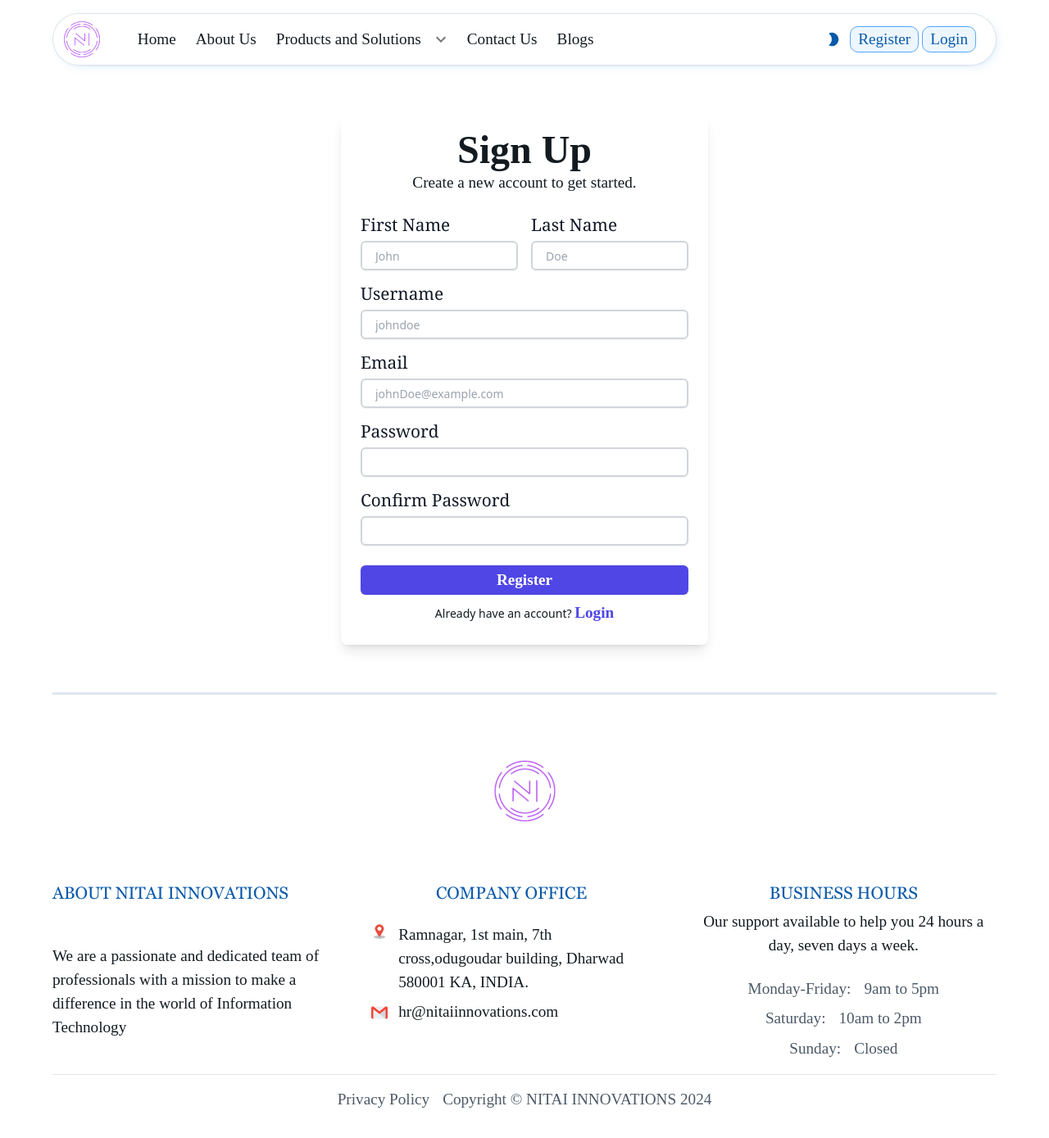
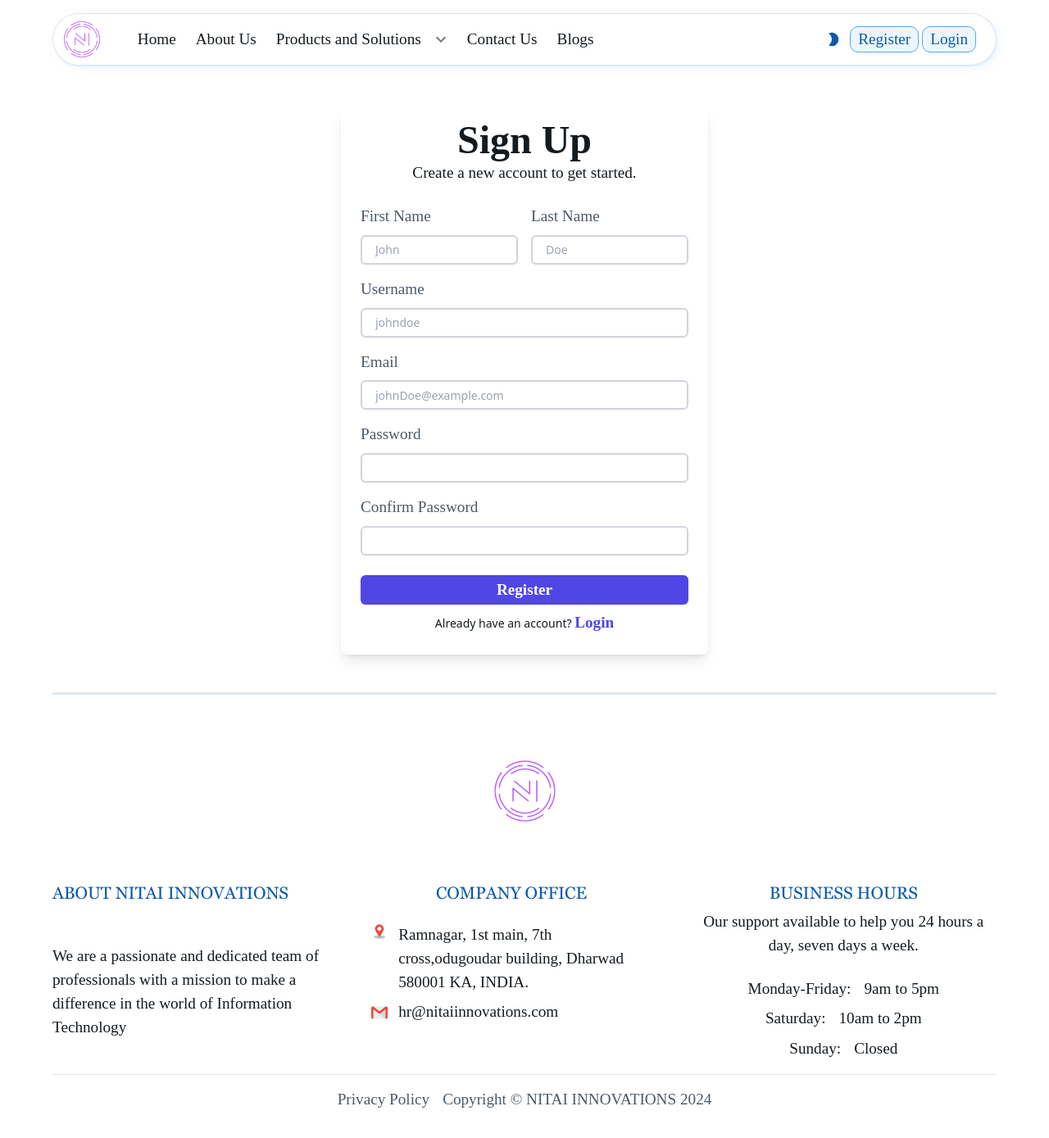
Before and after one commit to Ganesh-Mk/nitaiinnovations, a React (Vite) app in the folder frontend/: page /register in a window 1280 px wide. Shown: the whole page at 82% size. Built offline with nearby package versions, Linux system fonts and the light colour scheme; no server answers.

Commit message:
fixed minor bugs

```diff
--- a/frontend/src/Components/DropDownButton.jsx
+++ b/frontend/src/Components/DropDownButton.jsx
@@ -16,6 +16,10 @@ export default function DropDownButton({ toggleDrawer }) {
 
   const handleClose = () => {
     setAnchorEl(null);
+  };
+  const handleMenuItemClick = () => {
+    handleClose();
+    toggleDrawer(false)(); // Close the navbar
   };
 
   return (
@@ -49,7 +53,7 @@ export default function DropDownButton({ toggleDrawer }) {
         }}
       >
         <Link to="/cyberSecurity" style={{ textDecoration: "none" }}>
-          <MenuItem onClick={handleClose}>
+          <MenuItem onClick={handleMenuItemClick}>
             <Typography variant="p" color="text.primary">
               Cyber Security
             </Typography>
@@ -57,7 +61,7 @@ export default function DropDownButton({ toggleDrawer }) {
         </Link>
 
         <Link to="/cloudService" style={{ textDecoration: "none" }}>
-          <MenuItem onClick={handleClose}>
+          <MenuItem onClick={handleMenuItemClick}>
             <Typography variant="p" color="text.primary">
               Cloud Services
             </Typography>
@@ -65,7 +69,7 @@ export default function DropDownButton({ toggleDrawer }) {
         </Link>
 
         <Link to="/AIML" style={{ textDecoration: "none" }}>
-          <MenuItem onClick={handleClose}>
+          <MenuItem onClick={handleMenuItemClick}>
             <Typography variant="p" color="text.primary">
               AI & ML
             </Typography>
--- a/frontend/src/Components/Footer.jsx
+++ b/frontend/src/Components/Footer.jsx
@@ -171,28 +171,16 @@ export default function Footer() {
                 week.
               </Typography>
               <Box sx={{ display: "flex", gap: "1rem" }}>
-                <Typography variant="p" color="text.secondary">
-                  Monday-Friday:
-                </Typography>
-                <Typography variant="p" color="text.secondary">
-                  9am to 5pm
-                </Typography>
+                <Typography variant="p">Monday-Friday:</Typography>
+                <Typography variant="p">9am to 5pm</Typography>
               </Box>
               <Box sx={{ display: "flex", gap: "1rem" }}>
-                <Typography variant="p" color="text.secondary">
-                  Saturday:
-                </Typography>
-                <Typography variant="p" color="text.secondary">
-                  10am to 2pm
-                </Typography>
+                <Typography variant="p">Saturday:</Typography>
+                <Typography variant="p">10am to 2pm</Typography>
               </Box>
               <Box sx={{ display: "flex", gap: "1rem" }}>
-                <Typography variant="p" color="text.secondary">
-                  Sunday:
-                </Typography>
-                <Typography variant="p" color="text.secondary">
-                  Closed
-                </Typography>
+                <Typography variant="p">Sunday:</Typography>
+                <Typography variant="p">Closed</Typography>
               </Box>
             </Box>
           </Box>
--- a/frontend/src/Pages/Blogs.jsx
+++ b/frontend/src/Pages/Blogs.jsx
@@ -181,7 +181,7 @@ function CreateBlog() {
             labelId="demo-select-small-label"
             id="demo-select-small"
             value={filter}
-            label="Filter"
+            label="Sort"
             onChange={changeFilter}
           >
             <MenuItem value={"newest"}>Newest</MenuItem>
--- a/frontend/src/Pages/CyberSecurity.jsx
+++ b/frontend/src/Pages/CyberSecurity.jsx
@@ -301,32 +301,32 @@ function CyberSecurity() {
             Benefits of Penetration Testing
           </Typography>
           <Divider sx={{ width: "90%" }} />
-          <List>
-            <ListItem>
+          <ul style={{ padding: ".5rem" }}>
+            <li style={{ listStyleType: "disc" }}>
               <Typography variant="p" color="text.secondary">
                 Identify and remediate security vulnerabilities before they are
                 exploited by cybercriminals.
               </Typography>
-            </ListItem>
-            <ListItem>
+            </li>
+            <li style={{ listStyleType: "disc" }}>
               <Typography variant="p" color="text.secondary">
                 Protect sensitive data and maintain the trust of your customers
                 and stakeholders.
               </Typography>
-            </ListItem>
-            <ListItem>
+            </li>
+            <li style={{ listStyleType: "disc" }}>
               <Typography variant="p" color="text.secondary">
                 Gain valuable insights into your security posture and prioritize
                 investments in cybersecurity measures.
               </Typography>
-            </ListItem>
-            <ListItem>
+            </li>
+            <li style={{ listStyleType: "disc" }}>
               <Typography variant="p" color="text.secondary">
                 Identify and remediate security vulnerabilities before they are
                 exploited by cybercriminals.
               </Typography>
-            </ListItem>
-          </List>
+            </li>
+          </ul>
         </Box>
 
         <Box style={boxStyle}>
--- a/frontend/src/Pages/Register.jsx
+++ b/frontend/src/Pages/Register.jsx
@@ -10,6 +10,7 @@ import {
 } from "../Store/userSlice";
 import Snackbar from "@mui/material/Snackbar";
 import Alert from "@mui/material/Alert";
+import { Box, Typography } from "@mui/material";
 
 export default function Register() {
   const BACKEND_URL = import.meta.env.VITE_BACKEND_URL;
@@ -131,51 +132,54 @@ export default function Register() {
           </p>
         </div>
         <form className="grid gap-4">
-          <div className="grid grid-cols-2 gap-4">
+          <Box sx={{ display: "grid", gridTemplateColumns: "1fr 1fr", gap: 2 }}>
             <div className="space-y-2">
-              <label
-                htmlFor="first-name"
-                className="block text-sm font-medium leading-6 text-gray-900"
+              <Typography
+                variant="p"
+                color="text.secondary"
+                sx={{ fontWeight: "500" }}
               >
                 First Name
-              </label>
+              </Typography>
               <input
                 id="first-name"
                 value={firstName}
                 onChange={(e) => setfirstName(e.target.value)}
                 type="text"
                 autoComplete="given-name"
-                className="inpts block w-[15vw] h-[2.5vw] p-4 rounded-md border-2 border-gray-300 shadow-sm focus:border-primary bg-transparent focus:ring-primary sm:text-sm "
+                className="inpts block w-[100%] h-[2.5vw] p-4 rounded-md border-2 border-gray-300 shadow-sm focus:border-primary bg-transparent focus:ring-primary sm:text-sm "
                 placeholder="John"
                 required
               />
             </div>
             <div className="space-y-2">
-              <label
-                htmlFor="last-name"
-                className="block text-sm font-medium leading-6 text-gray-900"
+              <Typography
+                variant="p"
+                color="text.secondary"
+                sx={{ fontWeight: "500" }}
               >
                 Last Name
-              </label>
+              </Typography>
               <input
                 id="last-name"
                 type="text"
                 value={lastName}
                 onChange={(e) => setlastName(e.target.value)}
                 autoComplete="family-name"
-                className="inpts block w-[15vw] h-[2.5vw] p-4 rounded-md border-2 border-gray-300 shadow-sm focus:border-primary bg-transparent focus:ring-primary sm:text-sm "
+                className="inpts block w-[100%] h-[2.5vw] p-4 rounded-md border-2 border-gray-300 shadow-sm focus:border-primary bg-transparent focus:ring-primary sm:text-sm "
                 placeholder="Doe"
                 required
               />
             </div>
-          </div>
+          </Box>
           <div className="space-y-2">
-            <label
-              htmlFor="username"
-              className="block text-sm font-medium leading-6 text-gray-900"
+            <Typography
+              variant="p"
+              color="text.secondary"
+              sx={{ fontWeight: "500" }}
             >
               Username
-            </label>
+            </Typography>
             <input
               id="username"
               value={username}
@@ -188,12 +192,13 @@ export default function Register() {
             />
           </div>
           <div className="space-y-2">
-            <label
-              htmlFor="email"
-              className="block text-sm font-medium leading-6 text-gray-900"
+            <Typography
+              variant="p"
+              color="text.secondary"
+              sx={{ fontWeight: "500" }}
             >
               Email
-            </label>
+            </Typography>
             <input
               id="email"
               value={email}
@@ -206,12 +211,13 @@ export default function Register() {
             />
           </div>
           <div className="space-y-2">
-            <label
-              htmlFor="password"
-              className="block text-sm font-medium leading-6 text-gray-900"
+            <Typography
+              variant="p"
+              color="text.secondary"
+              sx={{ fontWeight: "500" }}
             >
               Password
-            </label>
+            </Typography>
             <input
               id="password"
               value={password}
@@ -223,12 +229,13 @@ export default function Register() {
             />
           </div>
           <div className="space-y-2">
-            <label
-              htmlFor="confirm-password"
-              className="block text-sm font-medium leading-6 text-gray-900"
+            <Typography
+              variant="p"
+              color="text.secondary"
+              sx={{ fontWeight: "500" }}
             >
               Confirm Password
-            </label>
+            </Typography>
             <input
               id="confirm-password"
               type="password"
@@ -263,8 +270,7 @@ export default function Register() {
         open={snackbarOpen}
         autoHideDuration={6000}
         onClose={handleSnackbarClose}
-        anchorOrigin={{ vertical: 'top', horizontal: 'right'}}
-
+        anchorOrigin={{ vertical: "top", horizontal: "right" }}
       >
         <Alert
           onClose={handleSnackbarClose}
```
